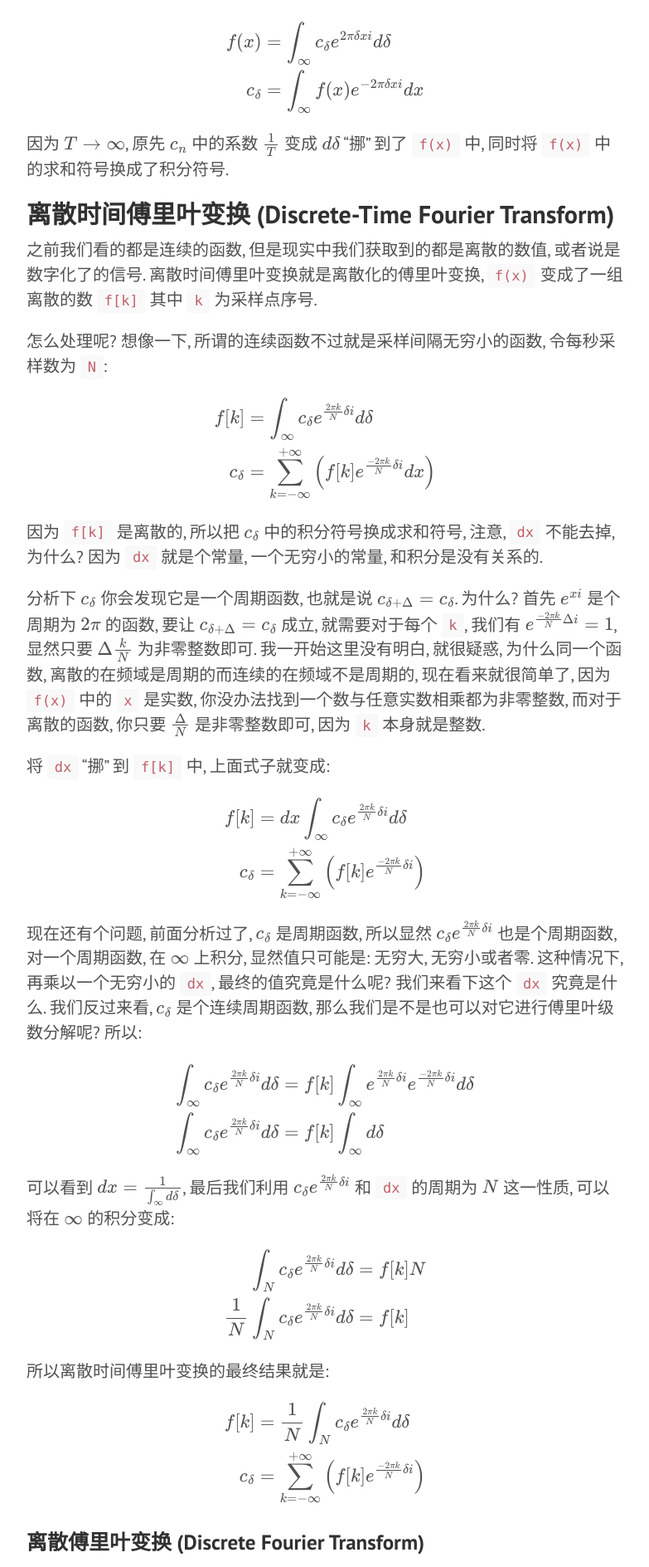
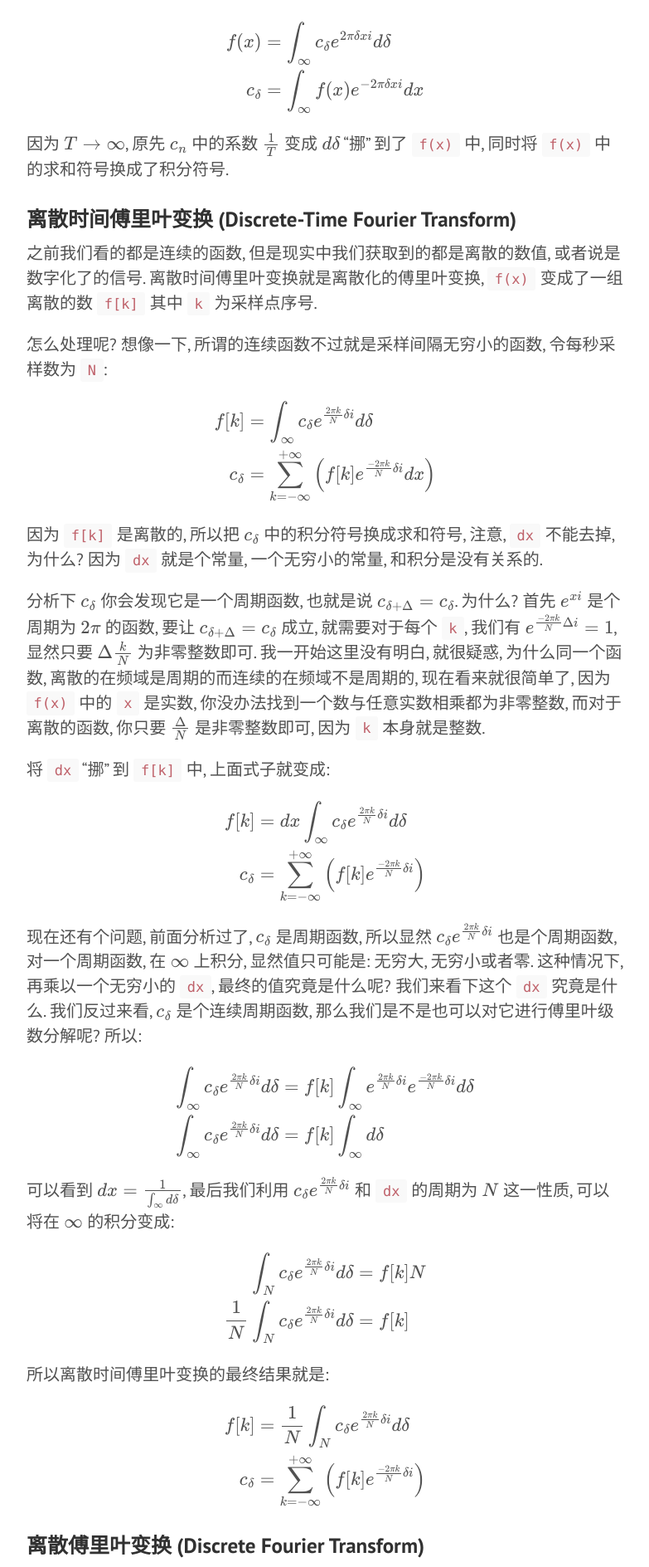
Before and after one commit to yoncise/yoncise.github.io, a Jekyll site: the page built from _posts/2019-08-01-傅里叶里傅.md, in a window 1280 px wide. Shown: the part 3359-5247 px from the top of the page at 83% size, without its empty margins (428-1211 px from the left). Built offline with Jekyll 4.4.1, drawn with Linux system fonts in a browser that asks for light colours; formulas are drawn with MathJax 3.

Commit message:
typo fix

```diff
--- a/_posts/2019-08-01-傅里叶里傅.md
+++ b/_posts/2019-08-01-傅里叶里傅.md
@@ -131,7 +131,7 @@ $$
 因为 $$ T \to \infty $$, 原先 $$ c_n $$
 中的系数 $$ \frac{1}{T} $$ 变成 $$ d\delta $$ "挪" 到了 `f(x)` 中, 同时将 `f(x)` 中的求和符号换成了积分符号.
 
-## 离散时间傅里叶变换 (Discrete-Time Fourier Transform)
+### 离散时间傅里叶变换 (Discrete-Time Fourier Transform)
 
 之前我们看的都是连续的函数, 但是现实中我们获取到的都是离散的数值, 或者说是数字化了的信号.
 离散时间傅里叶变换就是离散化的傅里叶变换,
```
